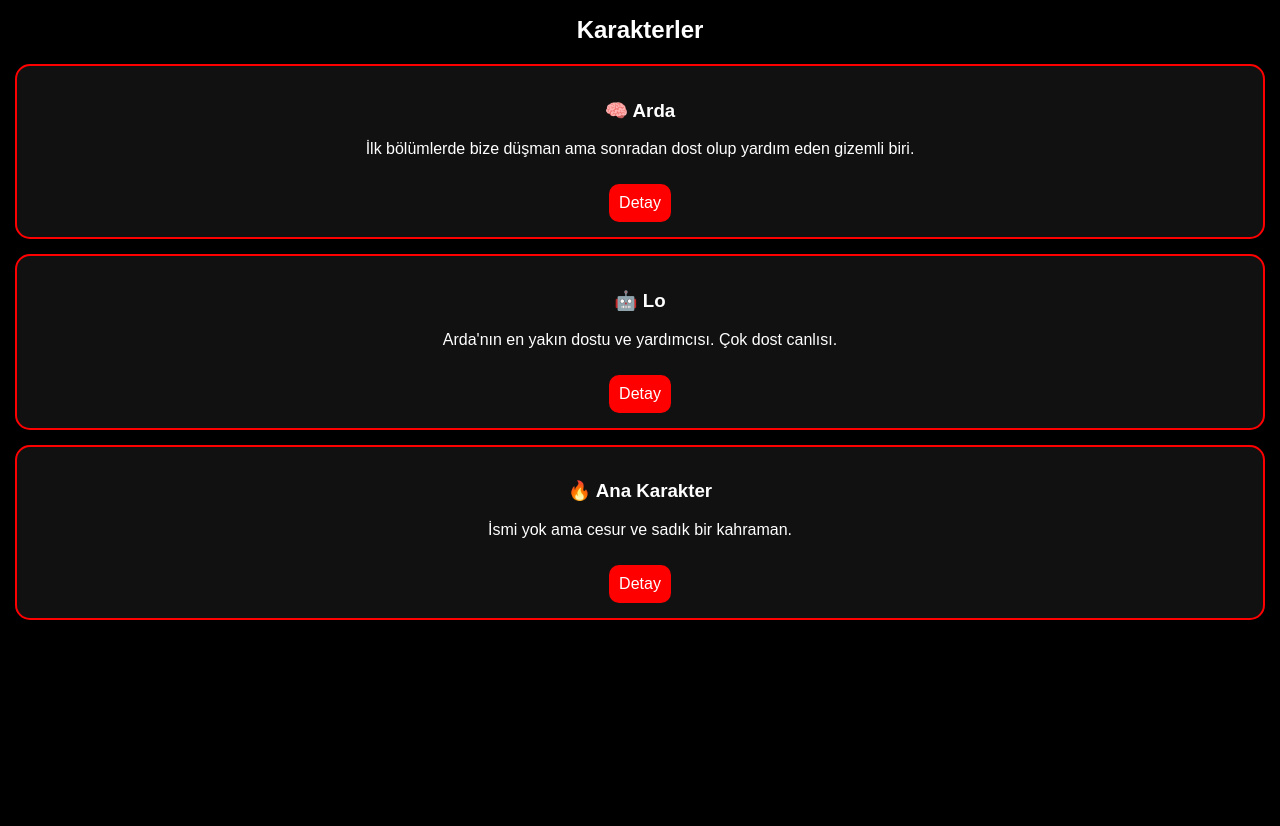
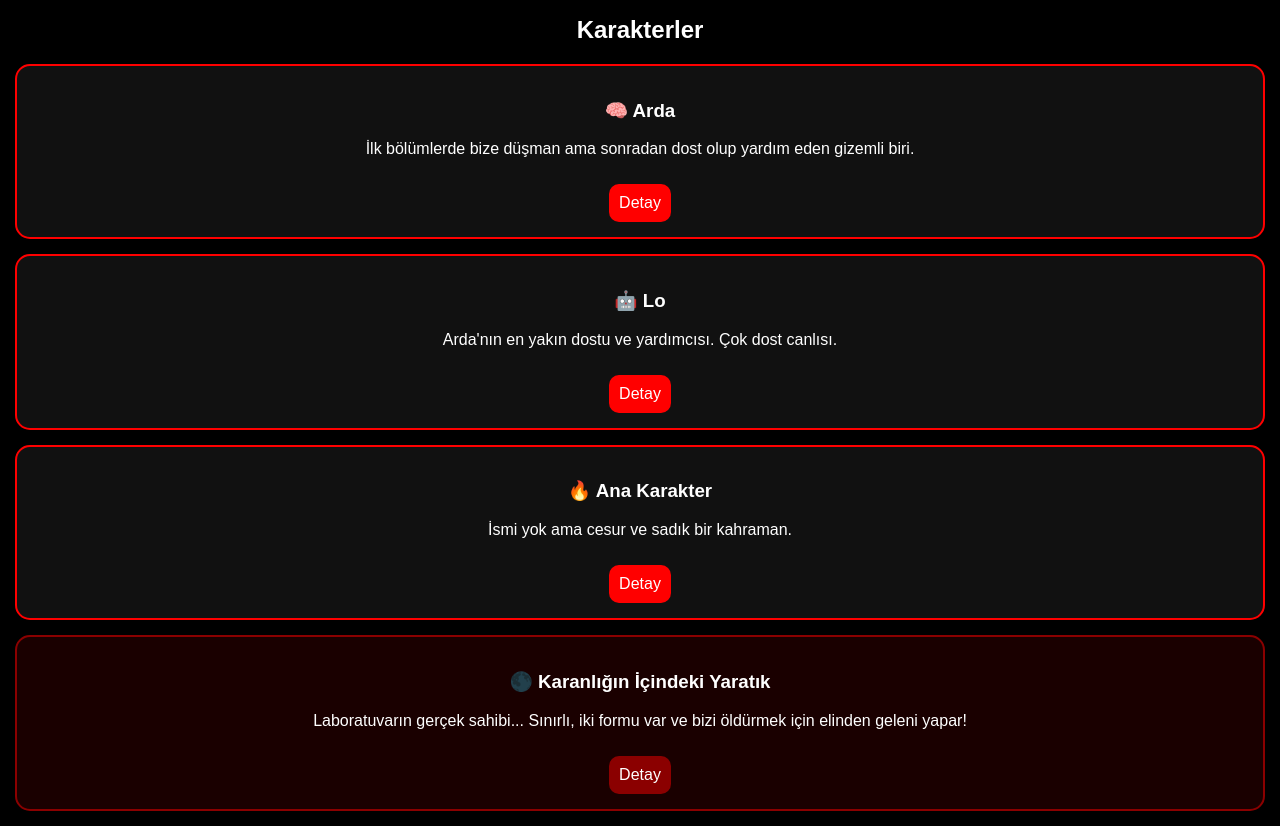
Before and after one commit to emirhankurut6-maker/Emirhankurut.github.io, a plain HTML site: page index.html in a window 1280 px wide. Shown: the part 95-921 px from the top of the page. Before the commit the page ends 800 px from the top, so only its background shows below. Drawn offline with Linux system fonts and the light colour scheme.

Commit message:
Update index.html

```diff
--- a/index.html
+++ b/index.html
@@ -26,6 +26,11 @@
             background: #111;
         }
 
+        .kart.tehlike {
+            border: 2px solid darkred;
+            background: #1a0000;
+        }
+
         button {
             padding: 10px;
             margin-top: 10px;
@@ -34,6 +39,10 @@
             color: white;
             border: none;
             border-radius: 10px;
+        }
+
+        button.tehlike {
+            background: darkred;
         }
     </style>
 </head>
@@ -62,6 +71,12 @@
     <button onclick="ana()">Detay</button>
 </div>
 
+<div class="kart tehlike">
+    <h3>🌑 Karanlığın İçindeki Yaratık</h3>
+    <p>Laboratuvarın gerçek sahibi... Sınırlı, iki formu var ve bizi öldürmek için elinden geleni yapar!</p>
+    <button class="tehlike" onclick="yaratik()">Detay</button>
+</div>
+
 <script>
 function arda() {
     alert("Arda aslında kötü değil... sadece yanlış anlaşılmış!");
@@ -74,6 +89,18 @@ function lo() {
 function ana() {
     alert("Sen aslında ana karaktersin 😎");
 }
+
+function yaratik() {
+    alert("🌑 KARANLAĞIN İÇİNDEKİ YARATIK 🌑\n\n" +
+          "Hikayesi:\n" +
+          "O sadece sınırlı ve 2 formu var:\n" +
+          "1️⃣ FİZİKSEL FORM (henüz görülmedi!)\n" +
+          "2️⃣ GAZ FORMU\n\n" +
+          "Bizi öldürmek için elinden geleni yapar, adeta laboratuvarın gerçek sahibi!\n\n" +
+          "⚠️ TURUNCU EL (Grackpack gibi) ona hem gaz halindeyken hemde fiziksel halindeyken zarar verir!\n\n" +
+          "Turuncu eli bizden almak ister...\n\n" +
+          "⏳ Fiziksel formunu henüz görmedik ama ilerleyen bölümlerde göreceğimiz kesin!");
+}
 </script>
 
 </body>
```
